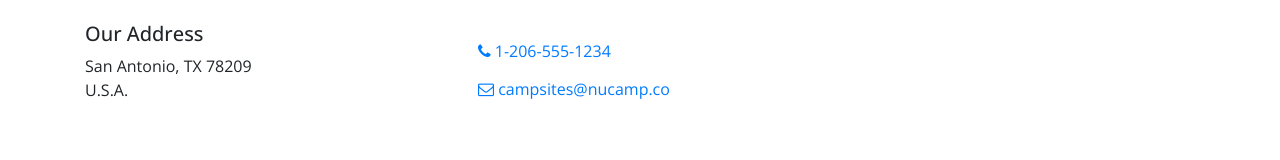
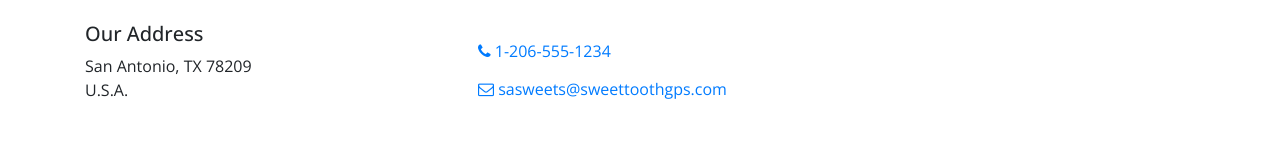
Before and after one commit to ydavidson2021/reactproject, a React (Create React App) app: page /contactus in a window 1280 px wide. Shown: the part 384-544 px from the top of the page. Built offline with nearby package versions, Linux system fonts and the light colour scheme.

Commit message:
Breadcrumbs

```diff
--- a/src/components/ContactComponent.js
+++ b/src/components/ContactComponent.js
@@ -20,7 +20,7 @@ function Contact(props) {
                 </div>
                 <div className="col">
                     <a role="button" className="btn btn-link" href="tel:+12065551234"><i className="fa fa-phone" /> 1-206-555-1234</a><br />
-                    <a role="button" className="btn btn-link" href="mailto:sasweets@sweettoothgps.com"><i className="fa fa-envelope-o" /> campsites@nucamp.co</a>
+                    <a role="button" className="btn btn-link" href="mailto:sasweets@sweettoothgps.com"><i className="fa fa-envelope-o" /> sasweets@sweettoothgps.com</a>
                 </div>
             </div>
         </div>
```
